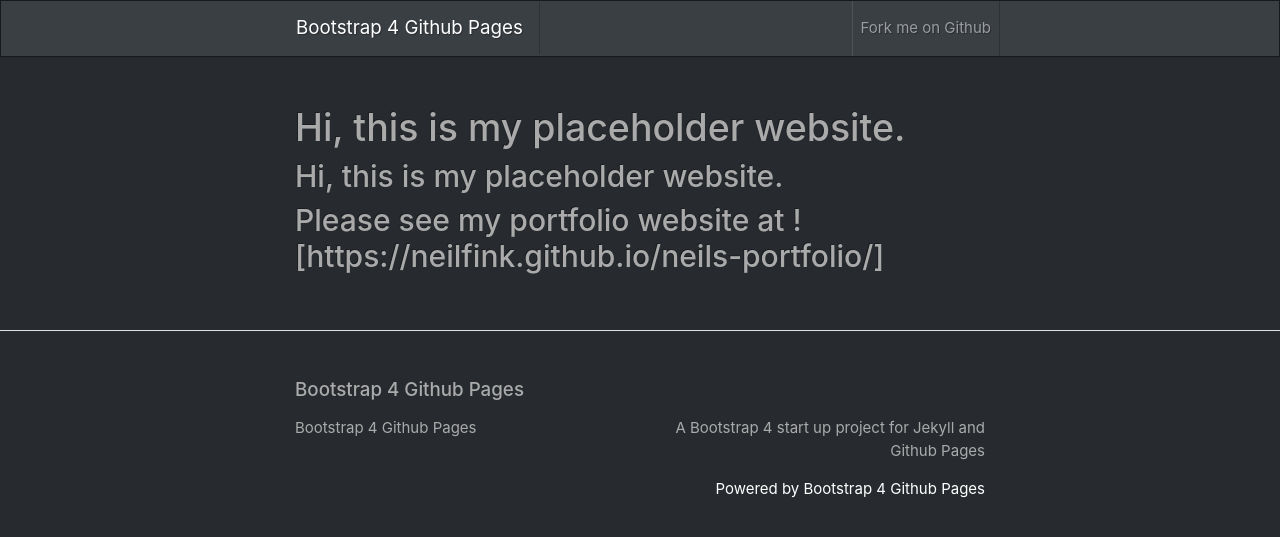
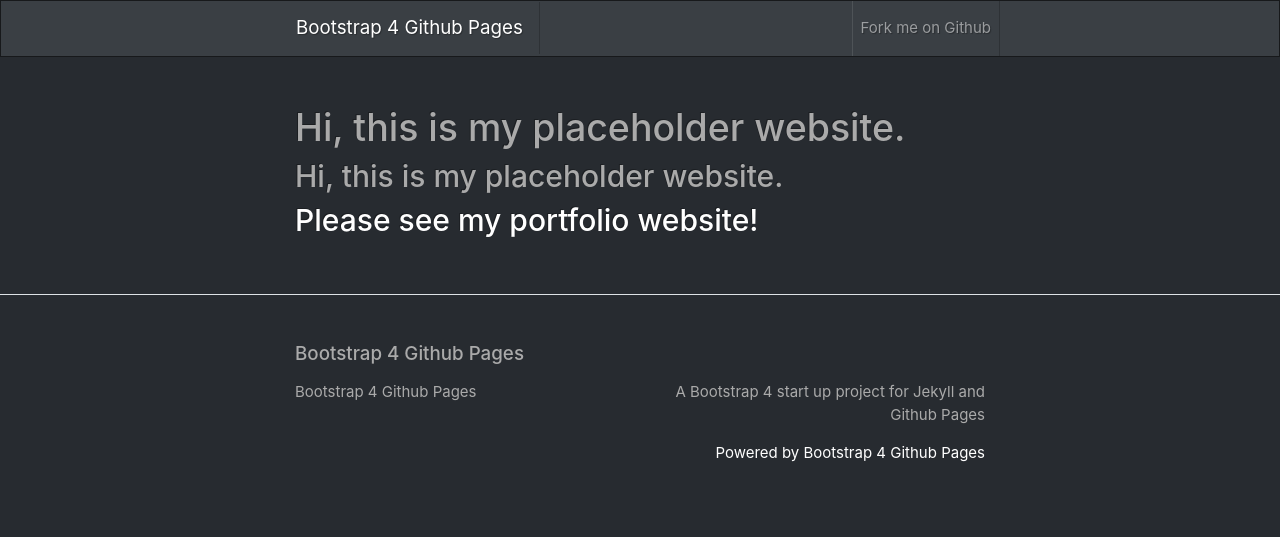
Before and after one commit to neilfink/boot-template, a Jekyll site: the page built from index.md, in a window 1280 px wide. Shown: the top 537 px of the page. Built offline with Jekyll 4.4.1, drawn with Linux system fonts in a browser that asks for light colours; our own code applies the rules of GitHub Pages for plain Markdown files.

Commit message:
Update index.md

```diff
--- a/index.md
+++ b/index.md
@@ -1,3 +1,3 @@
 ## Hi, this is my placeholder website.
 
-## Please see my portfolio website at ![https://neilfink.github.io/neils-portfolio/]
+## [Please see my portfolio website!](https://neilfink.github.io/neils-portfolio/ "Neil's Portfolio")
```
